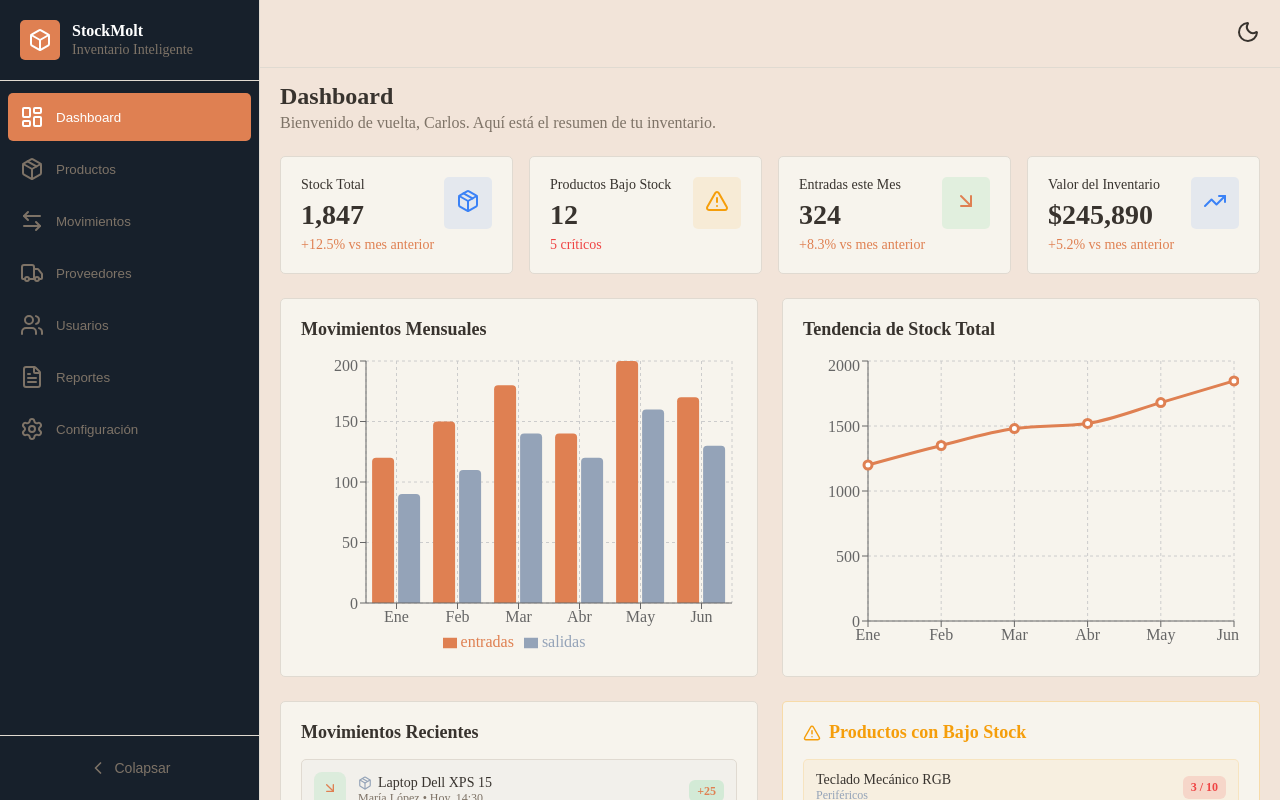
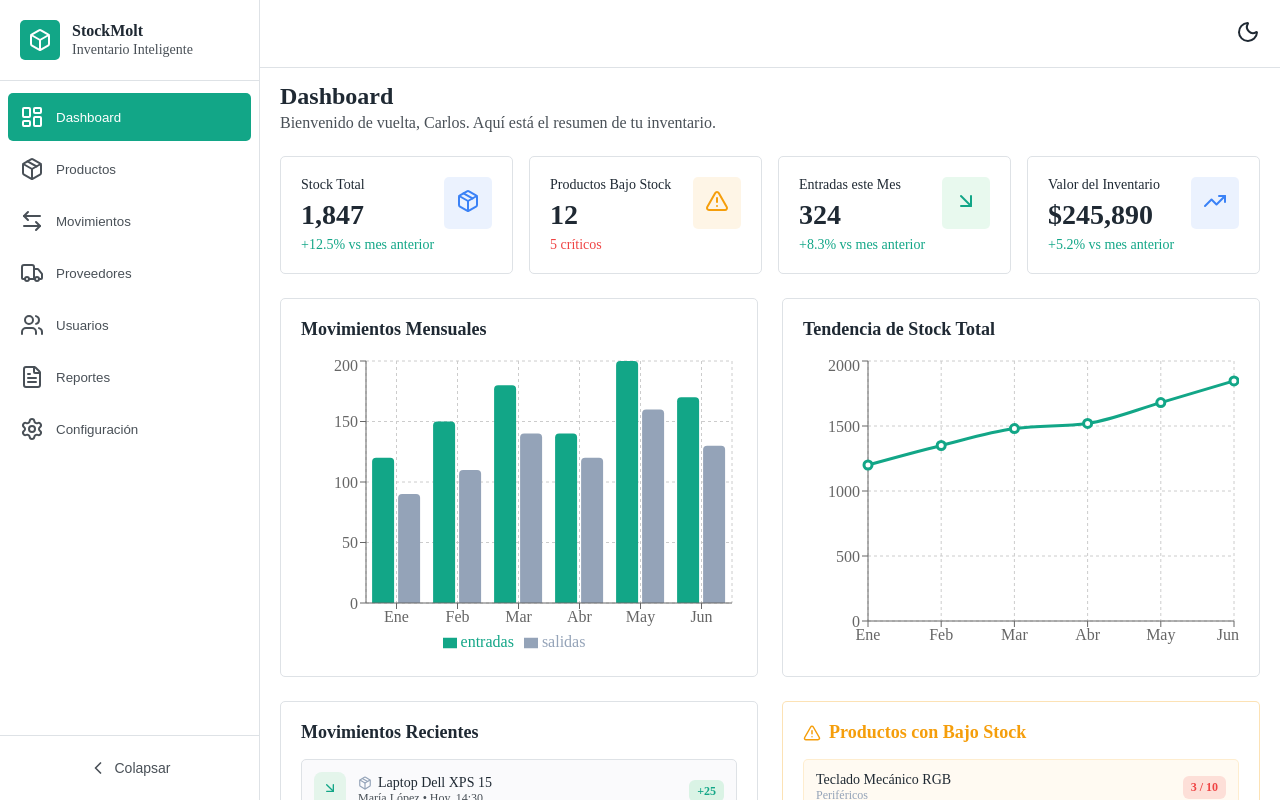
Before and after one commit to OrlandoTellez/stockmolt, a React (Vite) app in the folder dashboard/: page / in a window 1280 px wide. Shown: the top 800 px of the page. Built offline with nearby package versions, Linux system fonts and the light colour scheme.

Commit message:
styles: cambiar esquema de colores en el modo claro

```diff
--- a/dashboard/src/components/layout/SideBar.module.css
+++ b/dashboard/src/components/layout/SideBar.module.css
@@ -46,7 +46,7 @@
 .logoText h1 {
   font-size: 16px;
   margin: 0;
-  color: white;
+  color: var(--font-color-title);
 }
 
 .logoText p {
--- a/dashboard/src/index.css
+++ b/dashboard/src/index.css
@@ -21,20 +21,22 @@
 }
 
 [data-theme="light"] {
-  --primary-color: #17202b;
-  --secondary-color: #df8052;
-  --third-color: #f2e4d9;
-  --four-color: #f4f2ec;
-  --card-color: #f7f4ed;
-  --altern-color: #f7ebda;
-  --altern-secondary-color: #f7d1b2;
+  --primary-color: #ffffff;
+  --secondary-color: #12a687;
+  --third-color: #ffffff;
+  --four-color: #f6f7f9;
 
-  --window-color: #f1eee6;
-  --preview-color: #f6f4ee;
+  --card-color: #ffffff;
+  --window-color: #f1f3f5;
+  --preview-color: #fafbfc;
 
-  --font-color-title: #38332e;
-  --font-color-text: #7e7367;
-  --border-color: #e0dad1;
+  --altern-color: #f1f3f5;
+  --altern-secondary-color: #e9ecef;
+
+  --font-color-title: #1f2933;
+  --font-color-text: #495057;
+
+  --border-color: #dee2e6;
 }
 
 * {
```
